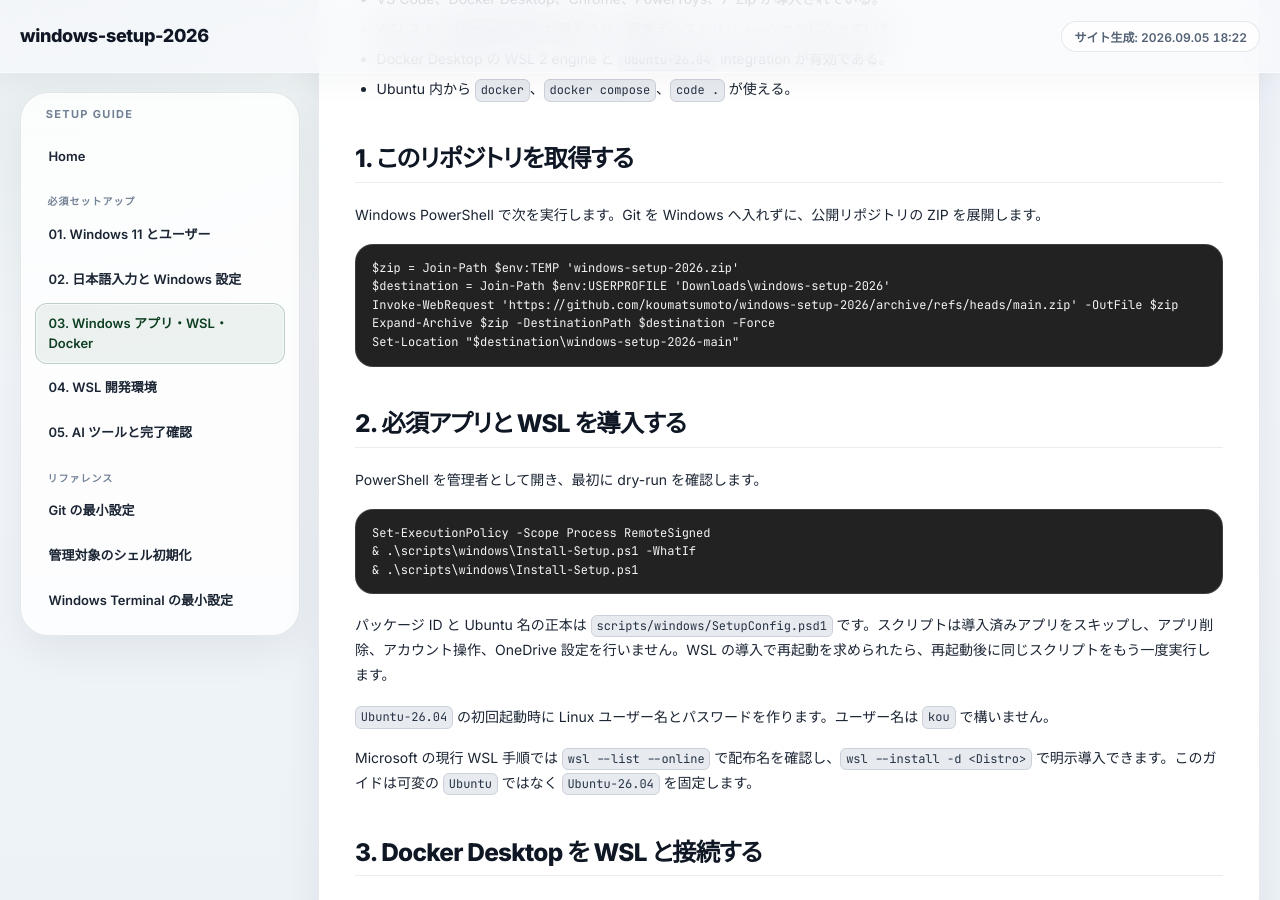
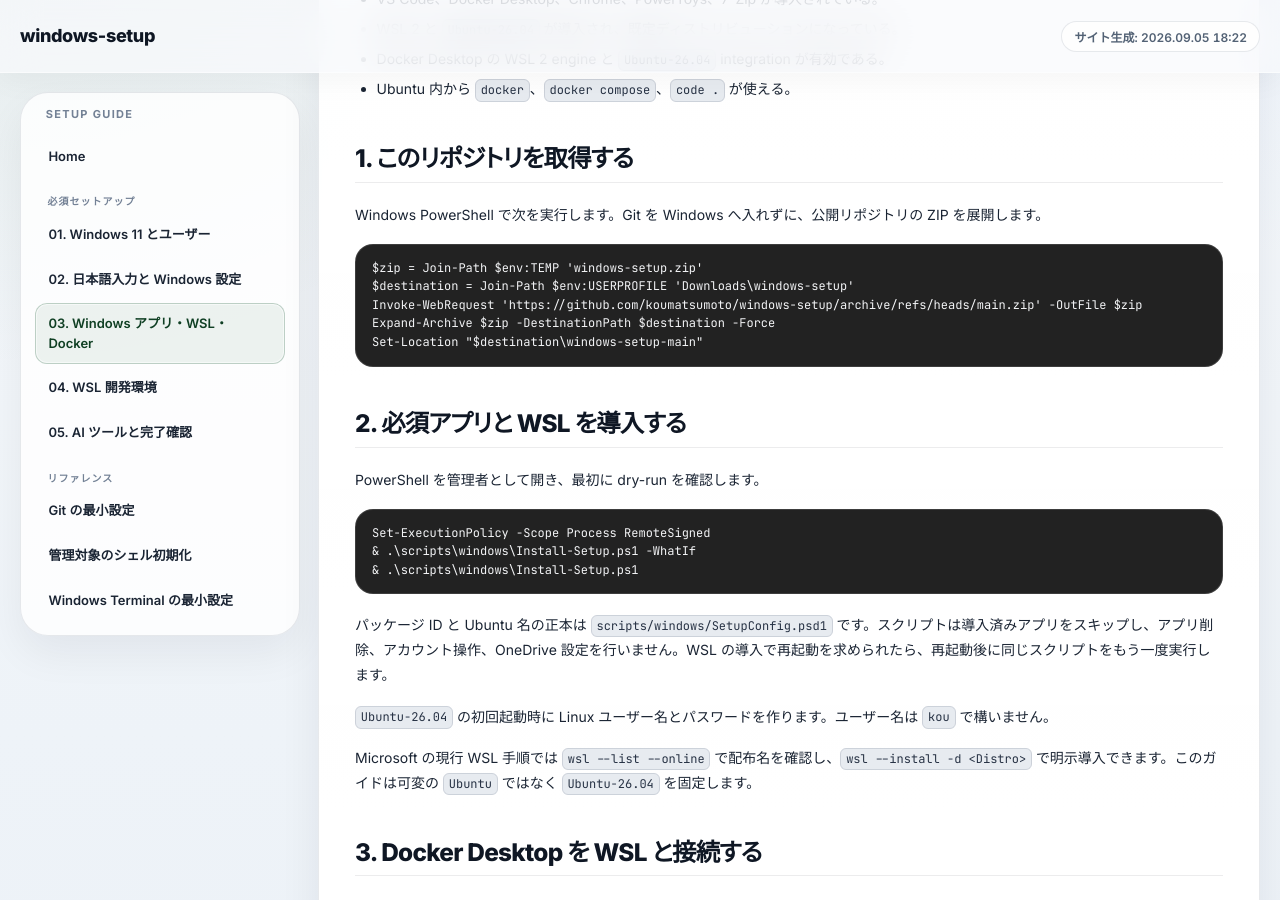
Before and after one commit to koumatsumoto/windows-setup-2026, a Jekyll site: the page built from docs/03-WINDOWS-DEVELOPMENT-SETUP.md, in a window 1280 px wide and 900 px high, scrolled down 360 px. Built offline with Jekyll 4.4.1, drawn with Linux system fonts in a browser that asks for light colours.

Commit message:
chore: リポジトリ名と参照先を windows-setup に統一
Refs #27

````diff
--- a/_config.yml
+++ b/_config.yml
@@ -1,4 +1,4 @@
-title: windows-setup-2026
+title: windows-setup
 description: 必要最小限の Windows 11 と WSL 開発環境を再構築するための手順書
 lang: ja
 timezone: Asia/Tokyo
--- a/docs/03-WINDOWS-DEVELOPMENT-SETUP.md
+++ b/docs/03-WINDOWS-DEVELOPMENT-SETUP.md
@@ -22,11 +22,11 @@ Windows 側には GUI と仮想化の境界だけを置き、開発 CLI とラ
 Windows PowerShell で次を実行します。Git を Windows へ入れずに、公開リポジトリの ZIP を展開します。
 
 ```powershell
-$zip = Join-Path $env:TEMP 'windows-setup-2026.zip'
-$destination = Join-Path $env:USERPROFILE 'Downloads\windows-setup-2026'
-Invoke-WebRequest 'https://github.com/koumatsumoto/windows-setup-2026/archive/refs/heads/main.zip' -OutFile $zip
+$zip = Join-Path $env:TEMP 'windows-setup.zip'
+$destination = Join-Path $env:USERPROFILE 'Downloads\windows-setup'
+Invoke-WebRequest 'https://github.com/koumatsumoto/windows-setup/archive/refs/heads/main.zip' -OutFile $zip
 Expand-Archive $zip -DestinationPath $destination -Force
-Set-Location "$destination\windows-setup-2026-main"
+Set-Location "$destination\windows-setup-main"
 ```
 
 ## 2. 必須アプリと WSL を導入する
````
Also changed, not shown: docs/04-UBUNTU-SETUP.md (+3 -3 lines), docs/06-SHELL-CONFIG.md (+3 -3 lines), docs/08-AI-CODING-TOOLS.md (+1 -1 lines), index.md (+2 -2 lines), README.md, 1 other file.
